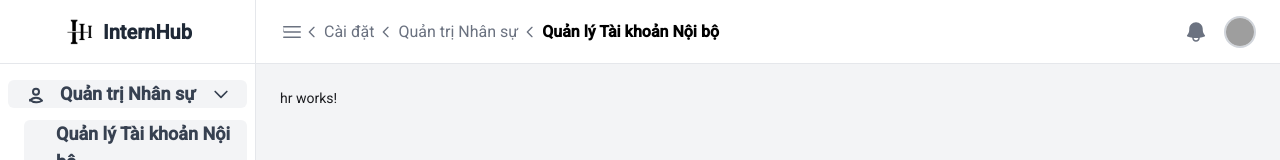
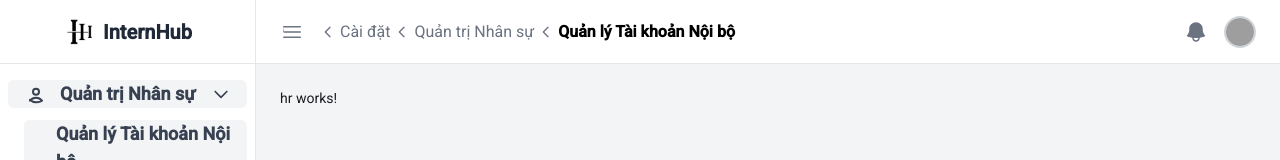
Before and after one commit to Nguyntanh/internhub_fe, an Angular app: page /settings/hr/accounts in a window 1280 px wide. Shown: the top 160 px of the page. Built offline with nearby package versions, Linux system fonts and the light colour scheme; grey boxes are pictures that could not be loaded.

Commit message:
thêm khoảng cách giữa sidebar toggle và breadcrumb

```diff
--- a/src/app/dashboard/topbar/topbar.html
+++ b/src/app/dashboard/topbar/topbar.html
@@ -7,7 +7,7 @@
       </svg>
     </button>
 
-    <app-breadcrumb></app-breadcrumb>
+    <app-breadcrumb class="ml-4"></app-breadcrumb> <!-- Added ml-4 here -->
 
   </div>
 
```
